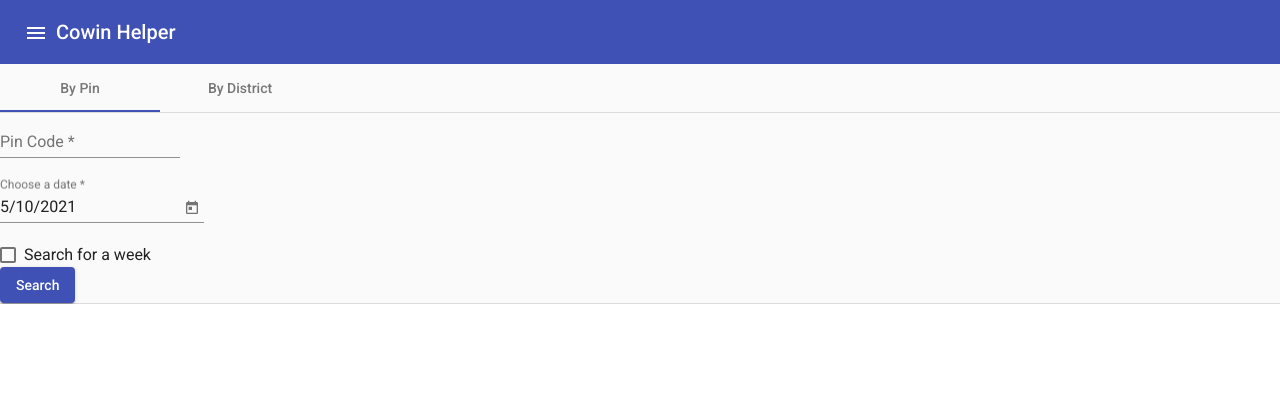
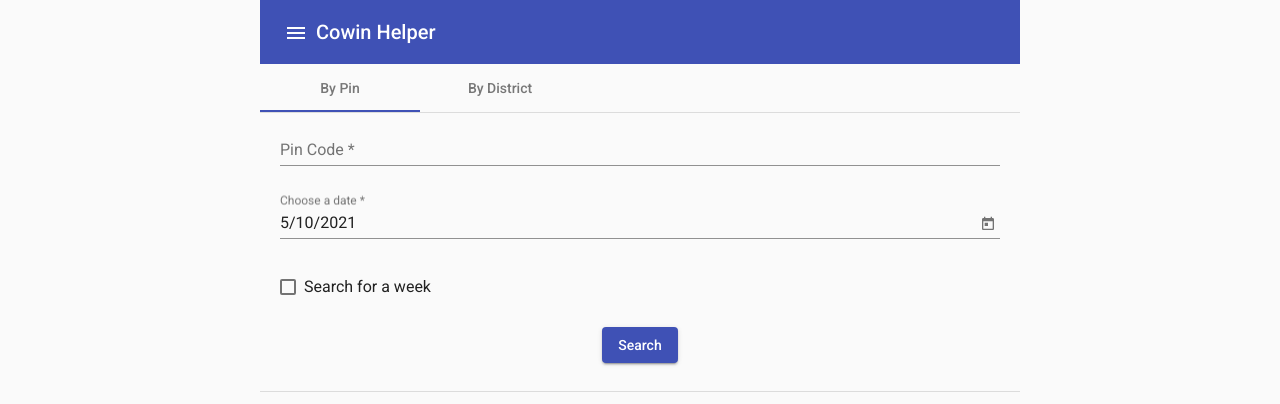
Before and after one commit to krishnaanaril/cowin-helper, an Angular app: page /search/pin in a window 1280 px wide. Shown: the top 404 px of the page. Built offline with nearby package versions, Linux system fonts and the light colour scheme.

Commit message:
replace tailwind classes with normal ones

```diff
--- a/projects/ch-web/src/app/app.component.html
+++ b/projects/ch-web/src/app/app.component.html
@@ -1,5 +1,5 @@
 <mat-drawer-container class="h-screen">
-  <mat-drawer #drawer class="w-4/5" mode="over">
+  <mat-drawer #drawer class="w-80" mode="over">
     <mat-list>
       <div mat-subheader>Options</div>
       <mat-list-item *ngFor="let option of options" [routerLink]="option.link" routerLinkActive="active" (click)="drawer.toggle()">
@@ -10,7 +10,7 @@
     </mat-list>
   </mat-drawer>
 
-  <div>
+  <div class="container">
     <mat-toolbar color="primary">
       <button mat-icon-button aria-label="Cowin Helper Menu Options" (click)="drawer.toggle()">
         <mat-icon aria-hidden="false">menu</mat-icon>
--- a/projects/ch-web/src/app/app.component.scss
+++ b/projects/ch-web/src/app/app.component.scss
@@ -1,5 +1,19 @@
 
 .active {
-    @apply bg-yellow-300;
-    @apply rounded-r-full;
+    background-color: rgba(252, 211, 77, 1);
+    border-top-right-radius: 9999px;
+    border-bottom-right-radius: 9999px;
 }
+
+.w-80 {
+    width: 80%;
+}
+
+.h-screen {
+    height: 100vh;
+}
+
+.container {
+    max-width: 760px;
+    margin: 0px auto;
+}
--- a/projects/ch-web/src/app/use-district/use-district.component.html
+++ b/projects/ch-web/src/app/use-district/use-district.component.html
@@ -43,7 +43,7 @@
                 Search for a week
             </mat-checkbox>
         </div>
-        <div class="flex flex-row justify-center py-5">
+        <div class="btn-block py-5">
             <button mat-raised-button type="submit" color="primary">Search</button>
         </div>
     </form>
--- a/projects/ch-web/src/app/use-district/use-district.component.scss
+++ b/projects/ch-web/src/app/use-district/use-district.component.scss
@@ -0,0 +1,24 @@
+.w-full {
+    width: 100%;
+}
+
+.px-5 {
+    padding-left: 1.25rem;
+    padding-right: 1.25rem;
+}
+
+.py-2 {
+    padding-top: 0.5rem;
+    padding-bottom: 0.5rem;
+}
+
+.py-5 {
+    padding-top: 1.25rem;
+    padding-bottom: 1.25rem;
+}
+
+.btn-block {
+    display: flex;
+    flex-direction: row;
+    justify-content: center;
+}
--- a/projects/ch-web/src/app/use-pin/use-pin.component.html
+++ b/projects/ch-web/src/app/use-pin/use-pin.component.html
@@ -1,4 +1,4 @@
-<div>
+<div class="px-5 py-2">
     <form [formGroup]="searchForm" (ngSubmit)="onSubmit()">
         <div>
             <mat-form-field class="w-full">
@@ -14,8 +14,8 @@
                 </mat-error>
             </mat-form-field>
         </div>
-        <div>
-            <mat-form-field class="ch-full-width">
+        <div class="py-2">
+            <mat-form-field class="w-full">
                 <mat-label>Choose a date</mat-label>
                 <input id="search-date" matInput formControlName="date" [min]="minDate" [max]="maxDate" [matDatepicker]="picker">
                 <mat-datepicker-toggle matSuffix [for]="picker"></mat-datepicker-toggle>
@@ -26,12 +26,12 @@
                 </mat-error>
             </mat-form-field>
         </div>
-        <div>
+        <div class="py-2">
             <mat-checkbox id="search-is-week" formControlName="isForWeek">
                 Search for a week
             </mat-checkbox>
         </div>
-        <div>
+        <div class="btn-block py-5">
             <button mat-raised-button type="submit" color="primary">Search</button>
         </div>
     </form>
--- a/projects/ch-web/src/app/use-pin/use-pin.component.scss
+++ b/projects/ch-web/src/app/use-pin/use-pin.component.scss
@@ -0,0 +1,24 @@
+.w-full {
+    width: 100%;
+}
+
+.px-5 {
+    padding-left: 1.25rem;
+    padding-right: 1.25rem;
+}
+
+.py-2 {
+    padding-top: 0.5rem;
+    padding-bottom: 0.5rem;
+}
+
+.py-5 {
+    padding-top: 1.25rem;
+    padding-bottom: 1.25rem;
+}
+
+.btn-block {
+    display: flex;
+    flex-direction: row;
+    justify-content: center;
+}
```
